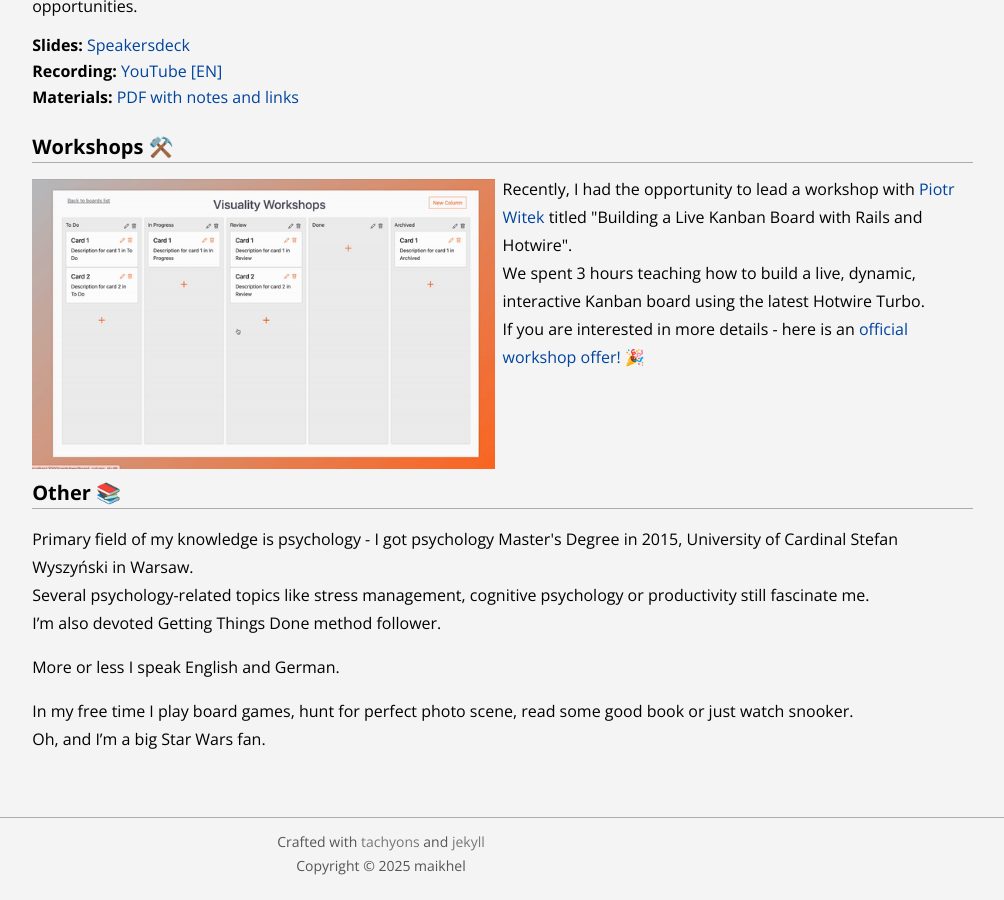
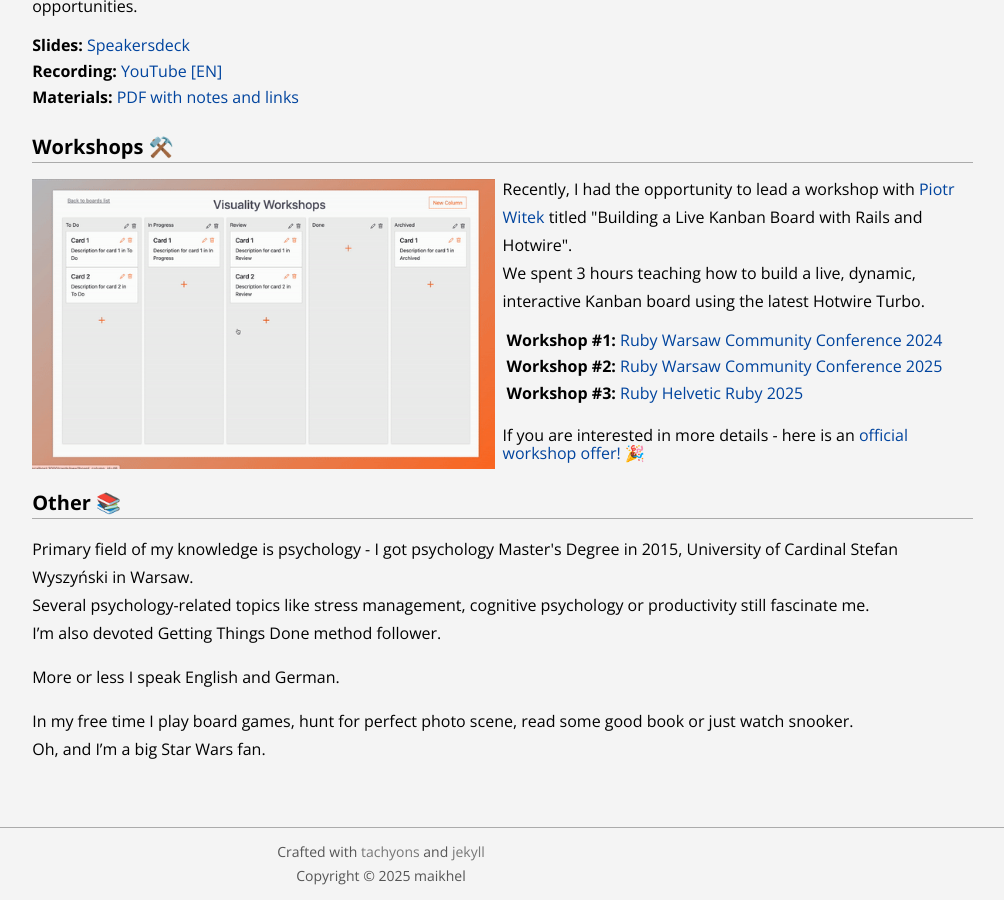
Before and after one commit to maikhel/maikhel.github.io, a Jekyll site: the page built from about.html, in a window 1280 px wide and 900 px high, scrolled down 2537 px. Shown: the whole window, without its empty margins (259-1263 px from the left). Built offline with Jekyll 4.4.1, drawn with Linux system fonts in a browser that asks for light colours.

Commit message:
Add links to workshops

```diff
--- a/about.html
+++ b/about.html
@@ -189,8 +189,29 @@ title: About me
   <div class="fl w-100 w-100-m w-50-ns pr2-ns">
       <p class="lh-copy mt1">
           Recently, I had the opportunity to lead a workshop with <a href="https://github.com/piowit" target="_blank" class="link dark-blue dark--gold dim"> Piotr Witek </a> titled "Building a Live Kanban Board with Rails and Hotwire".</br>
-          We spent 3 hours teaching how to build a live, dynamic, interactive Kanban board using the latest Hotwire Turbo.</br>
-          If you are interested in more details - here is an <a href="https://www.visuality.pl/workshops/hotwire" target="_blank" class="link dark-blue dark--gold dim"> official workshop offer! 🎉 </a>
+         We spent 3 hours teaching how to build a live, dynamic, interactive Kanban board using the latest Hotwire Turbo.
+      </p>
+      <ul class="list pl1">
+        <li class="pb2">
+          <strong>Workshop #1: </strong>
+          <a href="https://rubycommunityconference.com/summer2024#workshops"
+            target="_blank" title="" class="link dark-blue dark--gold dim">Ruby
+            Warsaw Community Conference 2024</a>
+        </li>
+        <li class="pb2">
+          <strong>Workshop #2: </strong>
+          <a href="https://rubycommunityconference.com/#workshops"
+            target="_blank" title="" class="link dark-blue dark--gold dim">Ruby
+            Warsaw Community Conference 2025</a>
+        </li>
+        <li class="pb2">
+          <strong>Workshop #3: </strong>
+          <a href="https://helvetic-ruby.ch/talks/#hotwire-workshop"
+            target="_blank" title="" class="link dark-blue dark--gold dim">Ruby
+            Helvetic Ruby 2025</a>
+        </li>
+      </ul>
+      <p>If you are interested in more details - here is an <a href="https://www.visuality.pl/workshops/hotwire" target="_blank" class="link dark-blue dark--gold dim"> official workshop offer! 🎉 </a>
       </p>
   </div>
 
```
